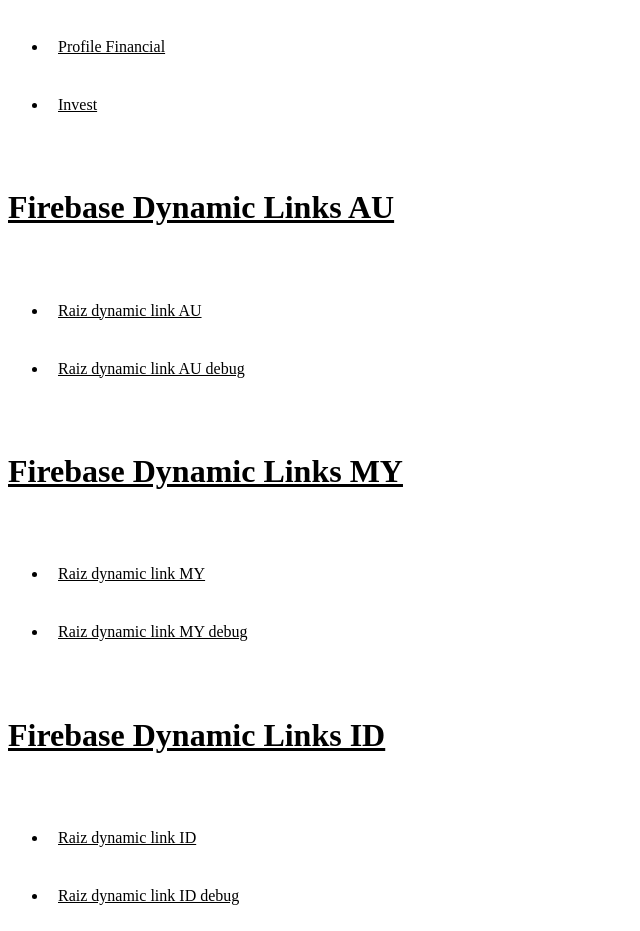
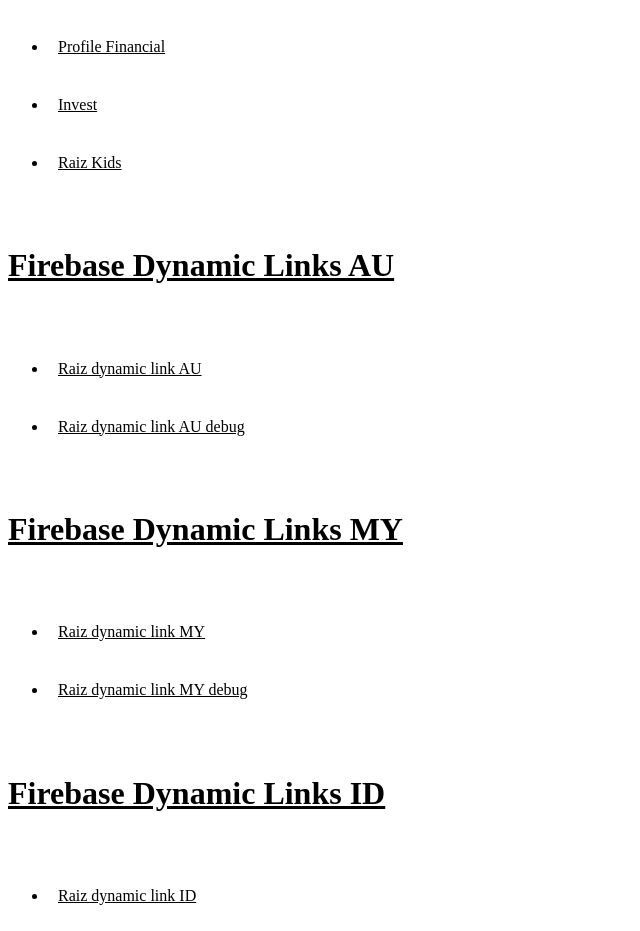
Before and after one commit to AcornsGrowAU/RaizDeeplinks, a plain HTML site: page index.html in a window 1280 px wide. Shown: the part 4362-5293 px from the top of the page, without its empty margins (0-640 px from the left). Drawn offline with Linux system fonts and the light colour scheme.

Commit message:
added Raiz Kids deep link for IDN app

```diff
--- a/index.html
+++ b/index.html
@@ -97,6 +97,7 @@
     <li><a href="raiz-id://profile/personal">Profile Personal</a></li>
     <li><a href="raiz-id://profile/financial">Profile Financial</a></li>
     <li><a href="raiz-id://invest">Invest</a></li>
+    <li><a href="raiz-id://raiz_kids">Raiz Kids</a></li>
 </ul>
 
 
```
